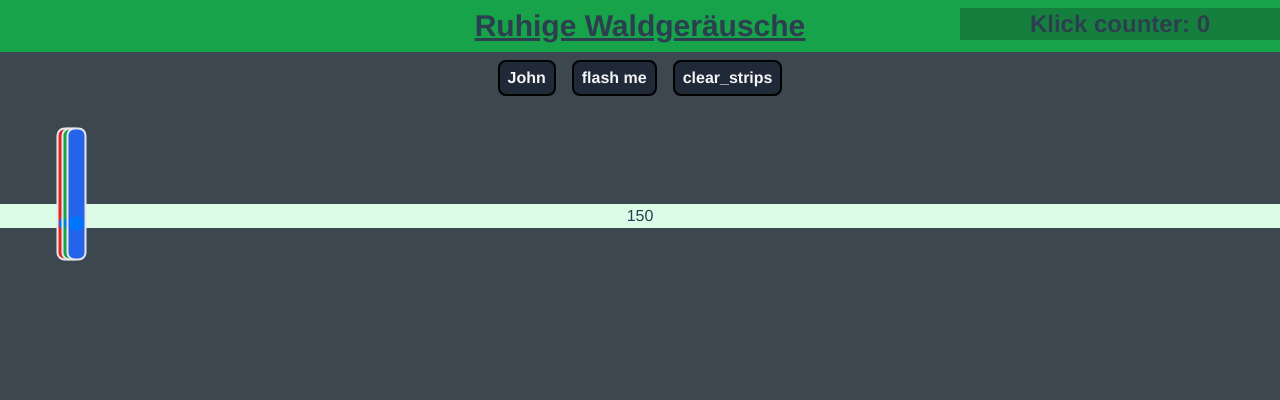
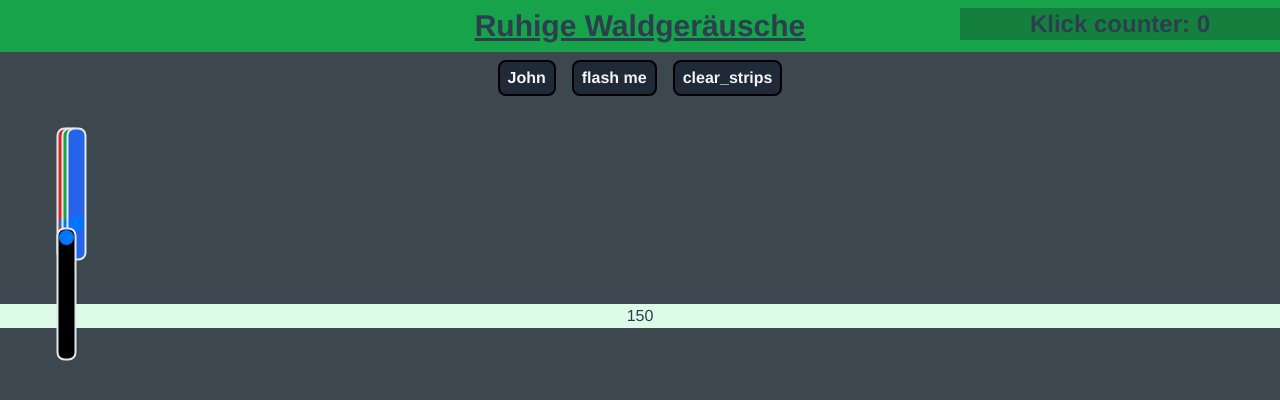
Before and after one commit to JonasFocke01/ruhige_waldgeraeusche, a Vue app in the folder code/frontend/web/: page / in a window 1280 px wide. Shown: the top 400 px of the page. Built offline with nearby package versions, Linux system fonts and the light colour scheme; no server answers.

Commit message:
feat: implement master level

```diff
--- a/code/frontend/web/src/components/Controller-Gui.vue
+++ b/code/frontend/web/src/components/Controller-Gui.vue
@@ -13,6 +13,7 @@
   <ButtonComponent v-on:click="short_flash" v-bind="holdProps" />
   <ButtonComponent v-on:click="clear_strips" v-bind="clearProps" />
   <SliderComponent v-on:change="processkeypressed" />
+  <LEDMasterLevelComponent v-on:change="master_level" />
   <div class="bg-green-100">
     {{ sees }}
   </div>
@@ -21,11 +22,13 @@
 <script>
 import ButtonComponent from '../components/Button-Component.vue';
 import SliderComponent from '../components/Slider-Component.vue';
+import LEDMasterLevelComponent from '../components/LED_Strip_master_level.vue';
 
 export default {
   components: {
     ButtonComponent,
     SliderComponent,
+    LEDMasterLevelComponent
   },
   data() {
     return {
@@ -63,6 +66,9 @@ clearProps: {
     clear_strips()  {
       this.click_counter += 1;
       fetch('http://192.168.2.17:5000/clear_strips/');
+    },
+    master_level() {
+      this.click_counter += 1;
     }
   },
   mounted() {
--- /dev/null
+++ b/code/frontend/web/src/components/LED_Strip_master_level.vue
@@ -0,0 +1,37 @@
+<script>
+export default {
+  props: {},
+  data() {
+    return {
+      level: 1,
+    };
+  },
+  methods: {
+    change_level() {
+      fetch('http://192.168.2.17:5000/master_level/', {
+        method: 'Post',
+        body: JSON.stringify({
+          value: this.level
+        }),
+        headers: { 'Content-Type': 'application/json' },
+      });
+      this.$emit('change');
+    },
+  },
+};
+</script>
+
+<template>
+  <div class="flex flex-row mt-20">
+    <input
+      class="rounded-lg appearance-none bg-black border-2 -rotate-90"
+      name="im_a_range"
+      type="range"
+      min="0"
+      max="1"
+      step="0.01"
+      v-model="level"
+      v-on:input="change_level"
+    />
+  </div>
+</template>
```
Also changed, not shown: 2 other files (tests, documents, lock files or other folders).
